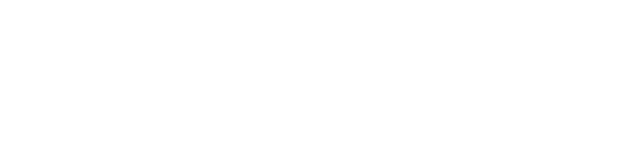
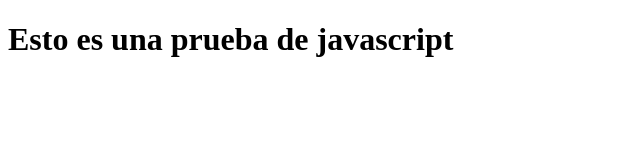
Before and after one commit to alexcaxtro/prueba_tecnica, a plain HTML site: page index.html in a window 1280 px wide. Shown: the whole page, without its empty margins (0-640 px from the left). Drawn offline with Linux system fonts and the light colour scheme.

Commit message:
Realizando cambios al  home del proyecto

```diff
--- a/index.html
+++ b/index.html
@@ -7,6 +7,6 @@
     <title>Git VSCODE</title>
 </head>
 <body>
-
+    <h1>Esto es una prueba de javascript</h1>
 </body>
 </html>
```
